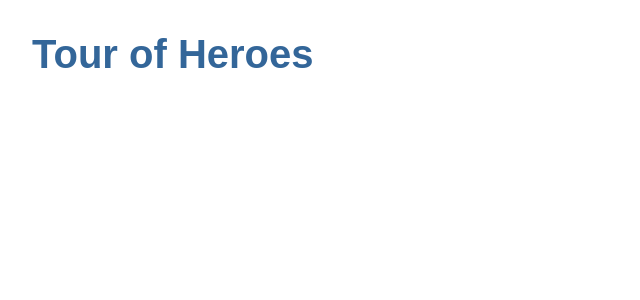
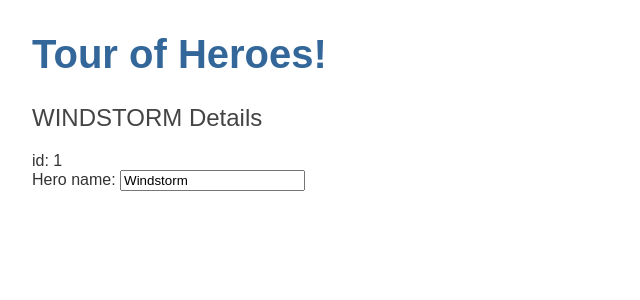
Before and after one commit to mytschez/angular-tour-of-heroes, an Angular app: page / in a window 1280 px wide. Shown: the top 300 px of the page, without its empty margins (0-640 px from the left). Built offline with nearby package versions, Linux system fonts and the light colour scheme.

Commit message:
The hero editor

```diff
--- a/src/app/app.component.html
+++ b/src/app/app.component.html
@@ -1 +1,2 @@
 <h1>{{title}}</h1>
+<app-heroes></app-heroes>
--- a/src/app/app.component.ts
+++ b/src/app/app.component.ts
@@ -6,5 +6,5 @@
   styleUrls: ['./app.component.css']
 })
 export class AppComponent {
-  title = 'Tour of Heroes';
+  title = 'Tour of Heroes!';
 }
--- /dev/null
+++ b/src/app/hero.ts
@@ -0,0 +1,4 @@
+export interface Hero {
+    id: number;
+    name: string;
+  }
--- /dev/null
+++ b/src/app/heroes/heroes.component.html
@@ -0,0 +1,8 @@
+<!-- Formatear con UppercasePipe -->
+<h2>{{hero.name | uppercase}} Details</h2>
+<div><span>id: </span>{{hero.id}}</div>
+<div>
+    <label for="name">Hero name: </label>
+    <!--[(ngModel)] es la sintaxis de enlace de datos bidireccional de Angular.-->
+    <input id="name" [(ngModel)]="hero.name" placeholder="name">
+</div>
--- /dev/null
+++ b/src/app/heroes/heroes.component.ts
@@ -0,0 +1,22 @@
+import { Component, OnInit } from '@angular/core';
+import { Hero } from '../hero';
+
+
+
+@Component({
+  selector: 'app-heroes',
+  templateUrl: './heroes.component.html',
+  styleUrls: ['./heroes.component.css']
+})
+export class HeroesComponent implements OnInit {
+
+  hero: Hero = {
+    id: 1,
+    name: 'Windstorm'
+  };
+  constructor() { }
+
+  ngOnInit(): void {
+  }
+
+}
--- a/src/styles.css
+++ b/src/styles.css
@@ -1,4 +1,4 @@
-/* Application-wide Styles */
+/*Styles */
 
 h1 {
     color: #369;
```
Also changed, not shown: src/app/app.module.ts (+6 -2 lines), src/app/heroes/heroes.component.css (added), 1 other file (tests, documents, lock files or other folders).
